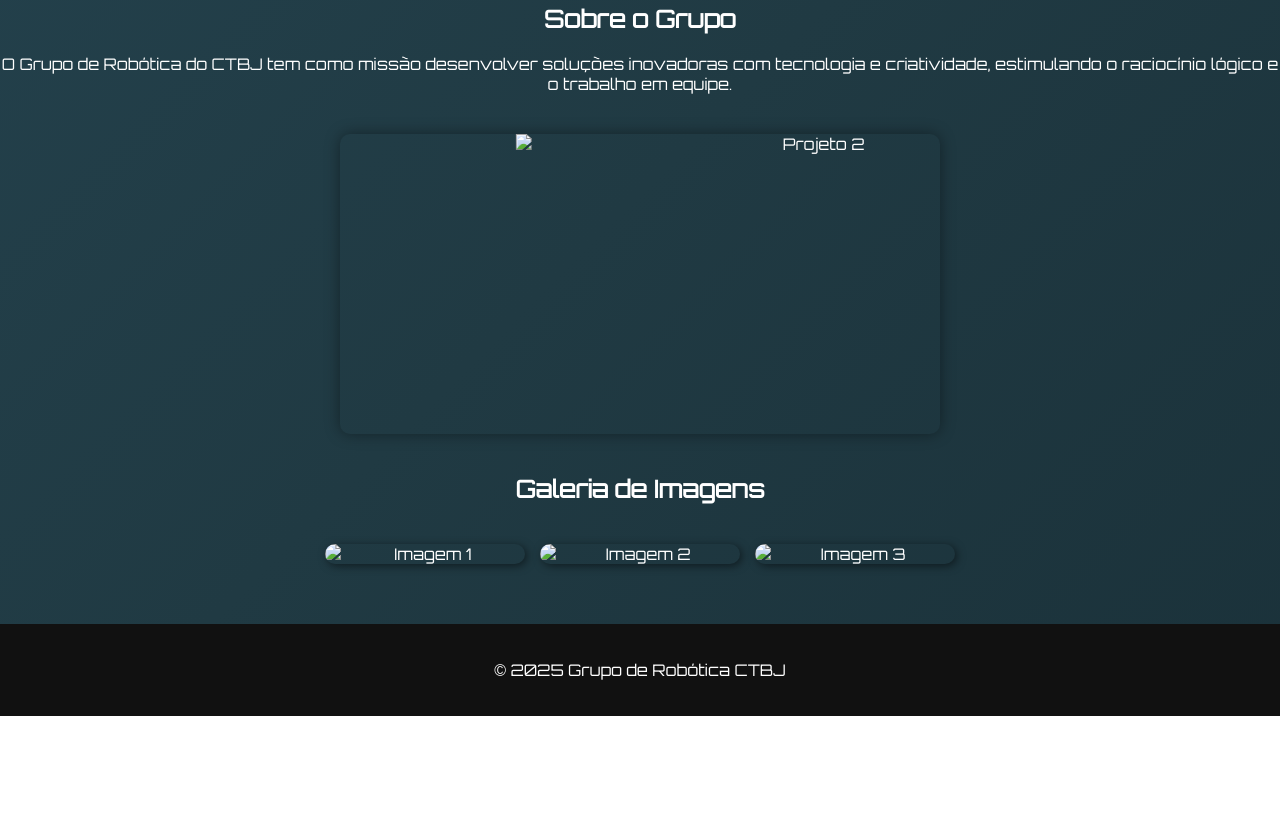
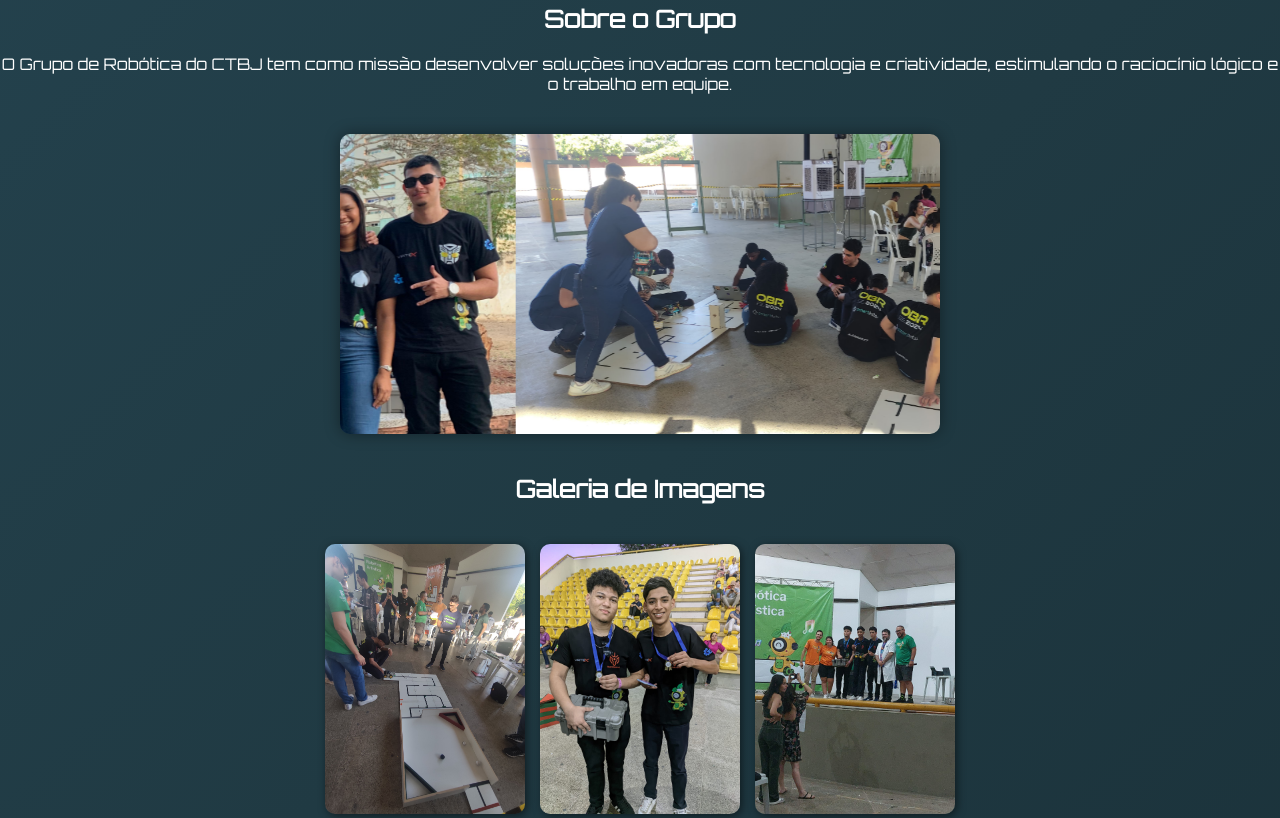
Before and after one commit to joaomarcos-info/robotica-ctbj, a plain HTML site: page index.html in a window 1280 px wide. Shown: the part 800-1618 px from the top of the page. Before the commit the page ends 1516 px from the top, so only its background shows below. Drawn offline with Linux system fonts and the light colour scheme.

Commit message:
Corrigindo index.html

```diff
--- a/index.html
+++ b/index.html
@@ -61,17 +61,17 @@
 
   <section class="carousel-container">
     <div class="carousel">
-      <img src="../Robótica/img/04.jpg" alt="Projeto 1">
-      <img src="../Robótica/img/05.jpg" alt="Projeto 2">
+      <img src="../img/04.jpg" alt="Projeto 1">
+      <img src="../img/05.jpg" alt="Projeto 2">
     </div>
   </section>
 
   <section id="galeria">
     <h2>Galeria de Imagens</h2>
     <div class="galeria">
-      <img src="../Robótica/img/01.jpg" alt="Imagem 1">
-      <img src="../Robótica/img/02.jpg" alt="Imagem 2">
-      <img src="../Robótica/img/03.jpg" alt="Imagem 3">
+      <img src="../img/01.jpg" alt="Imagem 1">
+      <img src="../img/02.jpg" alt="Imagem 2">
+      <img src="../img/03.jpg" alt="Imagem 3">
     </div>
   </section>
 
```
